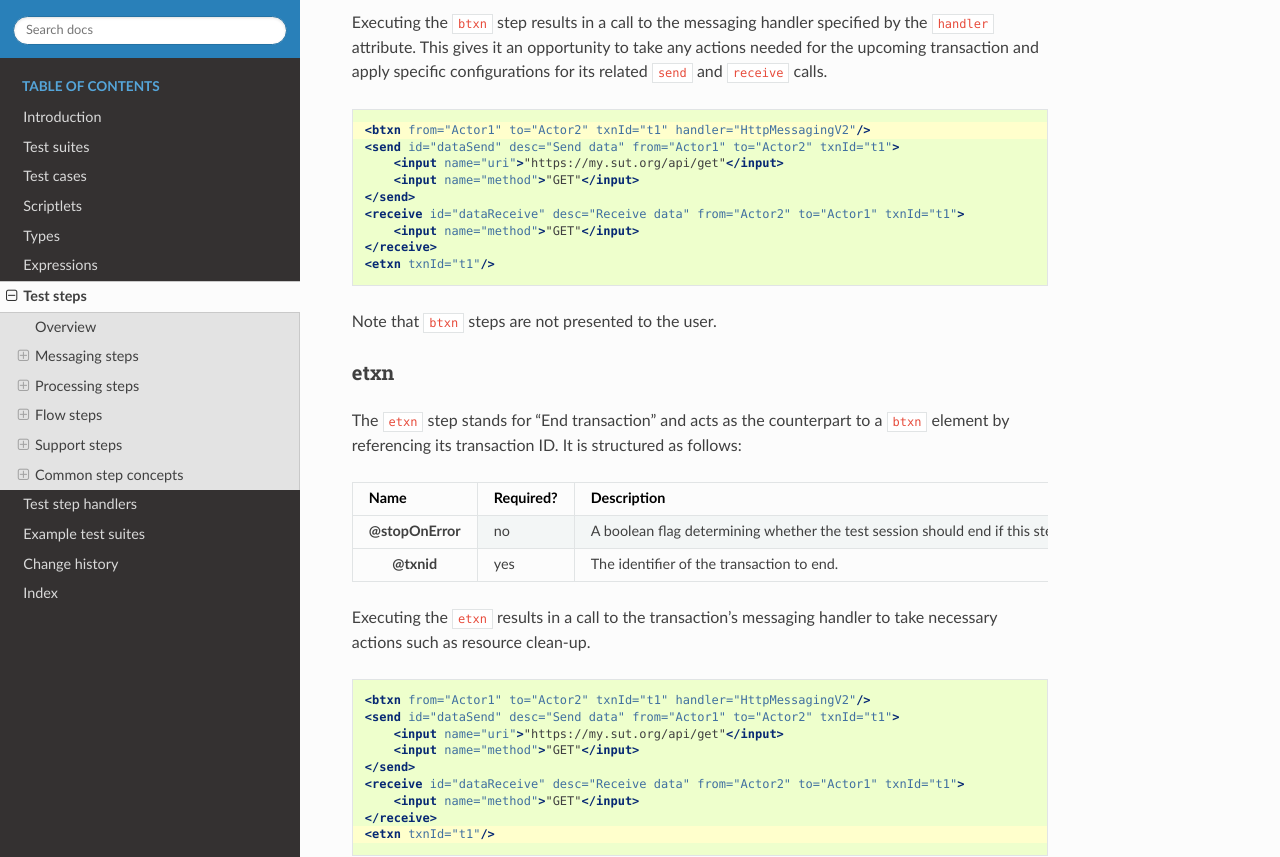
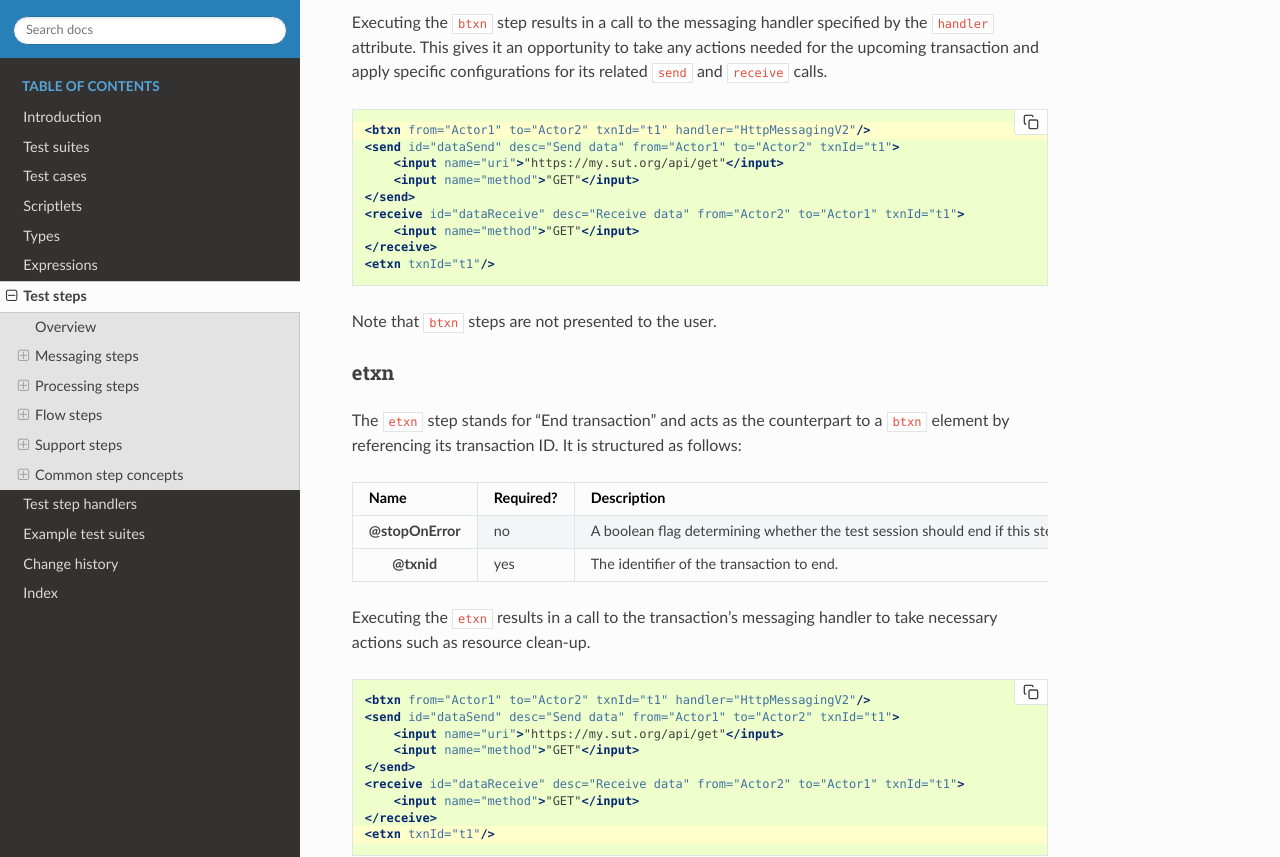
Before and after one commit to ISAITB/docs-tdl, a Sphinx documentation site: the page built from source/constructs/index.rst, in a window 1280 px wide and 1400 px high, scrolled down 1032 px. Shown: the part 150-1007 px from the top of the window. Built offline with Sphinx 7.4.7 and the Read the Docs theme 3.1.0, drawn with Linux system fonts in a browser that asks for light colours; comment, search, counter and statistics services are not loaded.

Commit message:
Copy code block button

```diff
--- a/source/_static/css/custom_2025.03.03.css
+++ /dev/null
@@ -1,19 +0,0 @@
-.wy-nav-content-wrap {
-    background: rgb(0 0 0 / 0%) !important;
-}
-
-table > thead > tr > th > p,
-table > tbody > tr > th > p {
-    margin-bottom: 0px;
-}
-
-.rst-content figure.align-center {
-    margin-bottom: 24px;
-}
-
-.rst-content figure.align-center.no-bottom-margin {
-    margin-bottom: auto;
-}
-.rst-content table code.literal {
-    white-space: inherit;
-}
--- /dev/null
+++ b/source/_static/css/custom_2025.03.14.css
@@ -0,0 +1,40 @@
+.wy-nav-content-wrap {
+    background: rgb(0 0 0 / 0%) !important;
+}
+
+table > thead > tr > th > p,
+table > tbody > tr > th > p {
+    margin-bottom: 0px;
+}
+
+.rst-content figure.align-center {
+    margin-bottom: 24px;
+}
+
+.rst-content figure.align-center.no-bottom-margin {
+    margin-bottom: auto;
+}
+.rst-content table code.literal {
+    white-space: inherit;
+}
+.highlight {
+    position: relative;
+}
+.copy-code-button {
+    position: absolute;
+    top: 0px;
+    right: 0px;
+    display: flex;
+    align-items: center;
+    justify-content: center;
+    transition: all 0.2s;
+    z-index: 1000;
+    background-color: white;
+    color: #404040;
+    border-style: none;
+    border-bottom: 1px solid #e1e4e5;
+    border-left: 1px solid #e1e4e5;
+    border-bottom-left-radius: 4px;
+    padding: 4px 8px;
+    cursor: pointer;
+}
--- /dev/null
+++ b/source/_static/js/custom_2025.03.14.js
@@ -0,0 +1,33 @@
+document.addEventListener('DOMContentLoaded', function() {
+
+  const codeBlocks = document.querySelectorAll(".highlight");
+  if (codeBlocks) {
+    codeBlocks.forEach((codeBlock) => {
+      const button = document.createElement("button");
+      button.className = "copy-code-button";
+      button.ariaLabel = "Cody code";
+      button.innerHTML = `<svg width='16' height='16' viewBox='0 0 24 24' fill='none' stroke='currentColor' stroke-width='2'>
+            <rect x='9' y='9' width='13' height='13' rx='2' ry='2'></rect>
+            <path d='M5 15H4a2 2 0 0 1-2-2V4a2 2 0 0 1 2-2h9a2 2 0 0 1 2 2v1'></path>
+          </svg>`;
+      button.addEventListener("click", function(event) {
+        const codeContent = event.currentTarget.parentElement.querySelector("pre");
+        if (codeContent) {
+          navigator.clipboard.writeText(codeContent.innerText.trim()).then(() => {});
+          const button = event.currentTarget;
+          button.innerHTML = `<svg width='16' height='16' viewBox='0 0 24 24' fill='none' stroke='currentColor' stroke-width='2'>
+              <polyline points='20 6 9 17 4 12'></polyline>
+            </svg>`;
+          setTimeout(() => {
+            button.innerHTML = `<svg width='16' height='16' viewBox='0 0 24 24' fill='none' stroke='currentColor' stroke-width='2'>
+            <rect x='9' y='9' width='13' height='13' rx='2' ry='2'></rect>
+            <path d='M5 15H4a2 2 0 0 1-2-2V4a2 2 0 0 1 2-2h9a2 2 0 0 1 2 2v1'></path>
+          </svg>`;
+          }, 1000);
+        }
+      });
+      codeBlock.append(button);
+    });
+  }
+
+});
--- a/source/conf.py
+++ b/source/conf.py
@@ -90,8 +90,8 @@
 # relative to this directory. They are copied after the builtin static files,
 # so a file named "default.css" will overwrite the builtin "default.css".
 html_static_path = ['_static']
-html_css_files = ['css/custom_2025.03.03.css']
-html_js_files = ['js/gurubase_2025.03.13.js']
+html_css_files = ['css/custom_2025.03.14.css']
+html_js_files = ['js/gurubase_2025.03.13.js', 'js/custom_2025.03.14.js']
 
 # Custom sidebar templates, must be a dictionary that maps document names
 # to template names.
```
